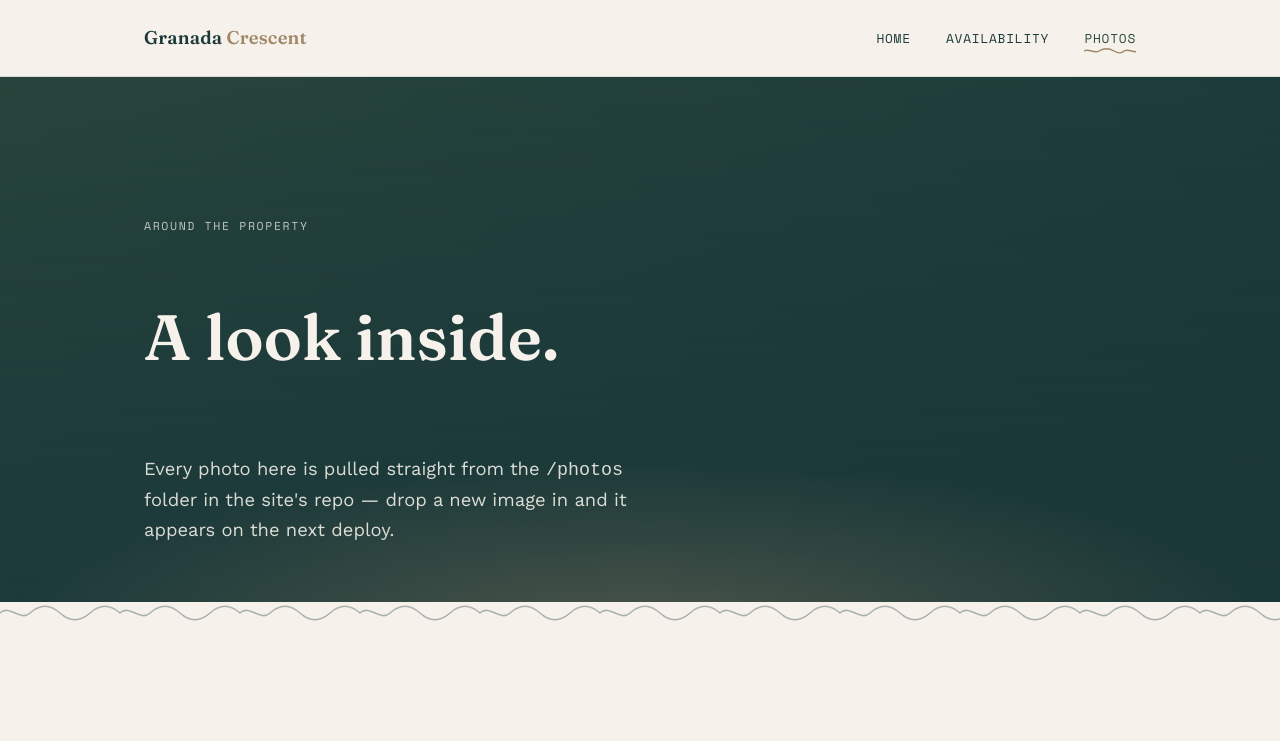
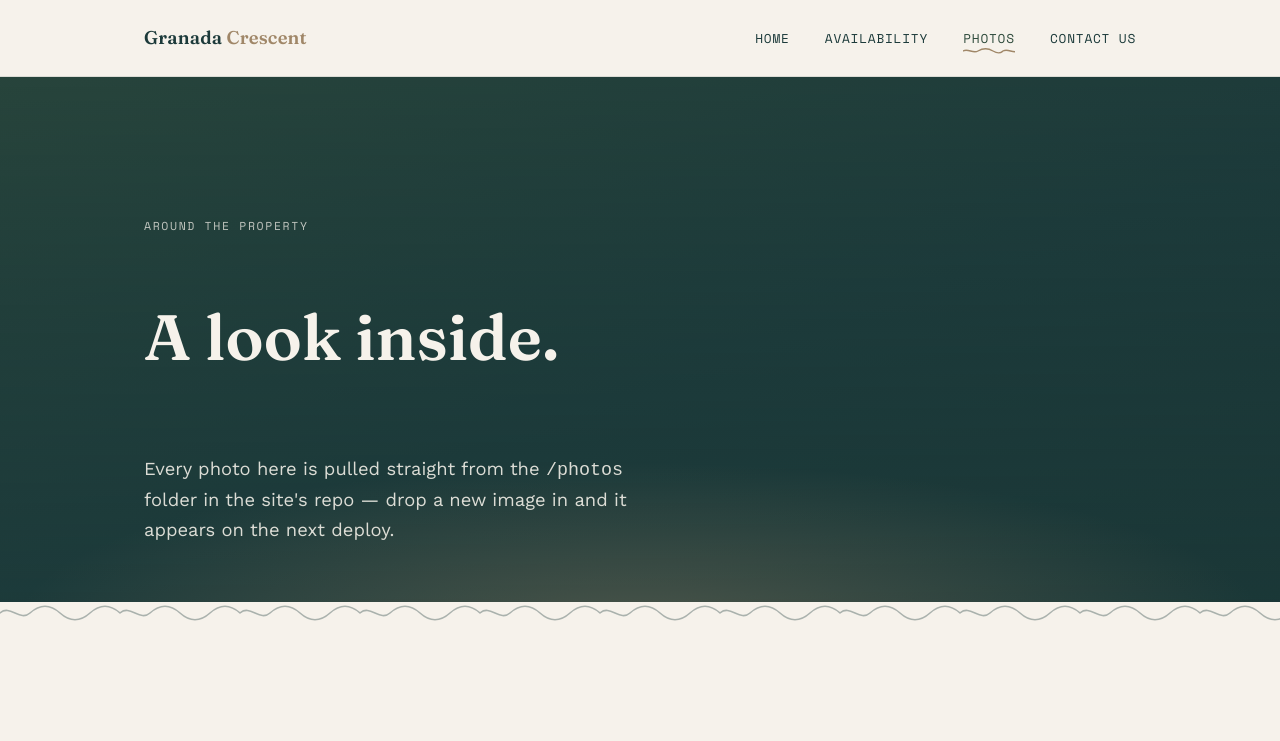
Before and after one commit to liam-butters/granada-suite, a website: page photos.html in a window 1280 px wide. Shown: the top 741 px of the page. Drawn offline with nearby package versions, Linux system fonts and the light colour scheme; no server answers.

Commit message:
Update photos.html

```diff
--- a/photos.html
+++ b/photos.html
@@ -15,7 +15,7 @@
     <ul class="nav-links">
       <li><a href="index.html">Home</a></li>
       <li><a href="calendar.html">Availability</a></li>
-      <li><a href="photos.html" aria-current="page">Photos</a></li>
+      <li><a href="photos.html" aria-current="page">Photos</a></li><li><a href="contact.html">Contact us</a></li>
     </ul>
   </div>
 </nav>
```
